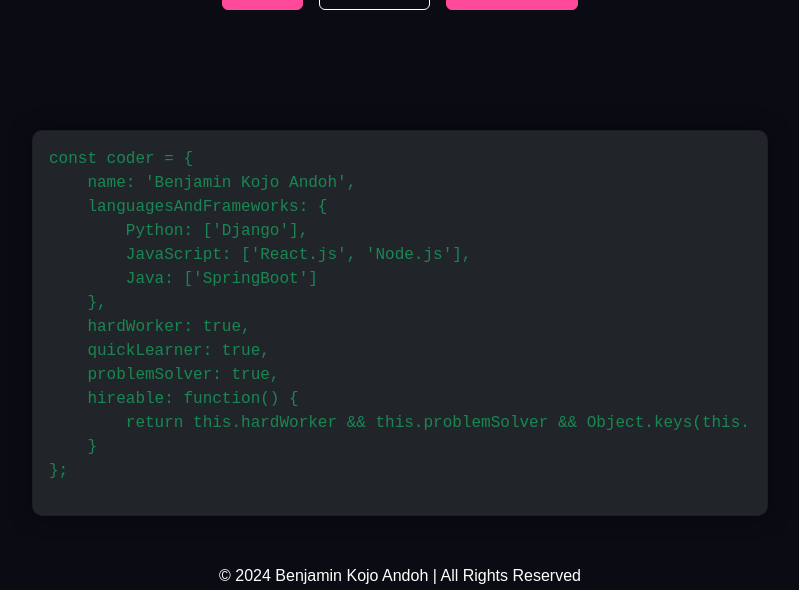
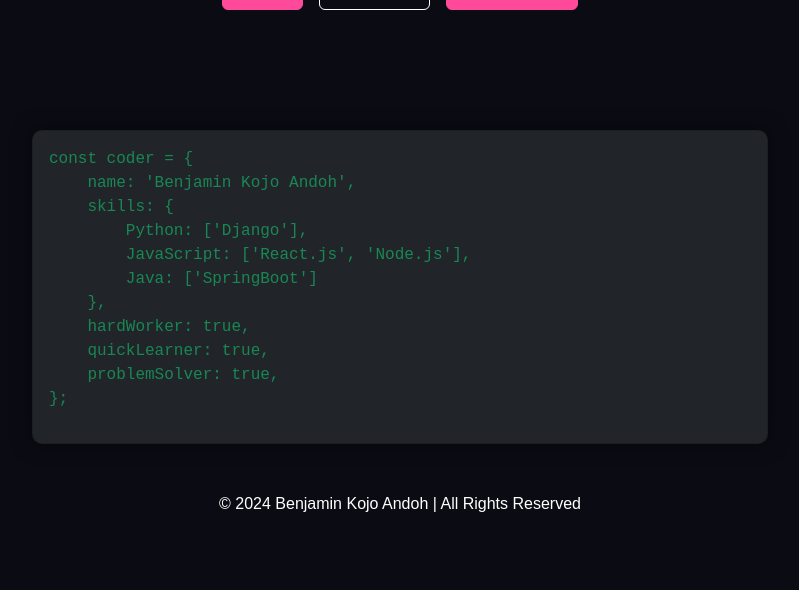
Before and after one commit to benjamin-andoh/portfolio, a Django app: page / in a window 1280 px wide. Shown: the part 210-800 px from the top of the page, without its empty margins (240-1039 px from the left). Run offline with Django 5.2, Linux system fonts and the light colour scheme.

Commit message:
update the homepage

```diff
--- a/project/templates/projects/homepage.html
+++ b/project/templates/projects/homepage.html
@@ -53,7 +53,7 @@
                     <pre class="text-success">
 const coder = {
     name: 'Benjamin Kojo Andoh',
-    languagesAndFrameworks: {
+    skills: {
         Python: ['Django'],
         JavaScript: ['React.js', 'Node.js'],
         Java: ['SpringBoot']
@@ -61,9 +61,6 @@ const coder = {
     hardWorker: true,
     quickLearner: true,
     problemSolver: true,
-    hireable: function() {
-        return this.hardWorker && this.problemSolver && Object.keys(this.languagesAndFrameworks).length >= 3;
-    }
 };
 </pre>
 
```
